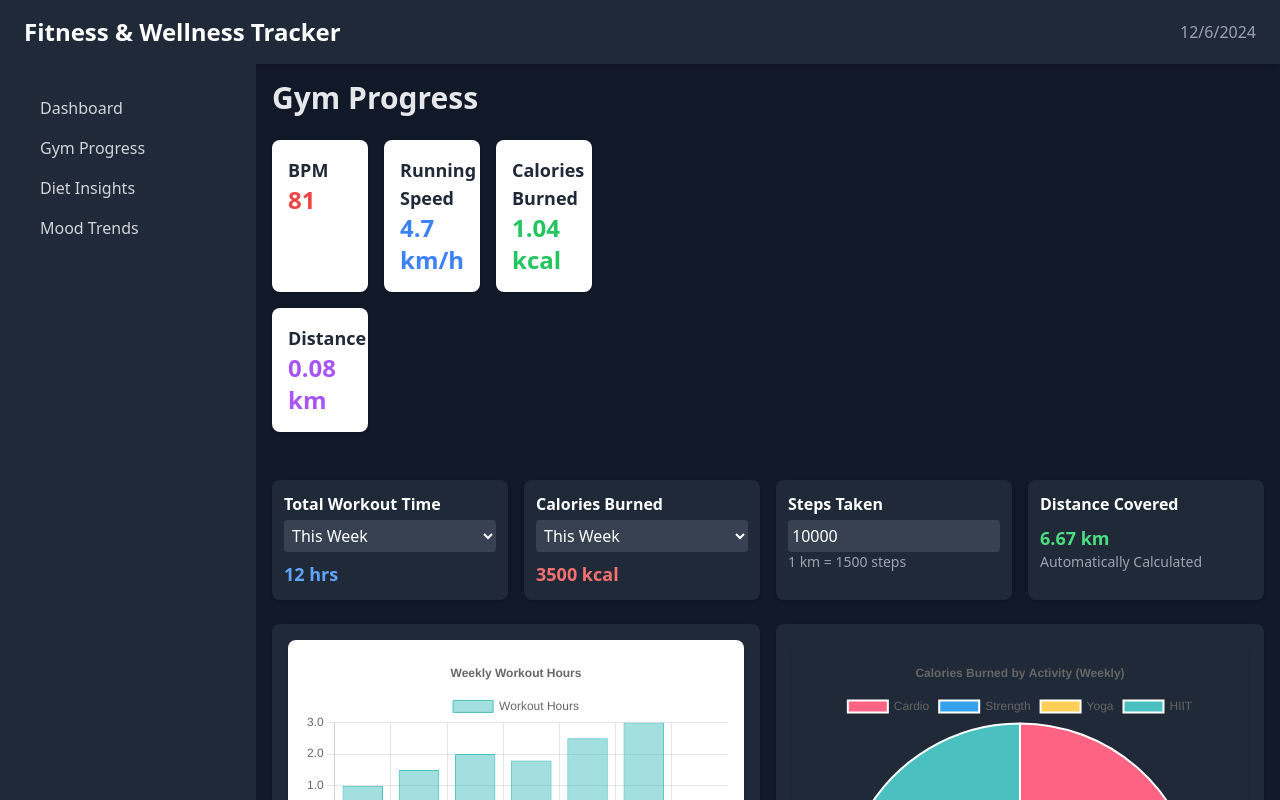
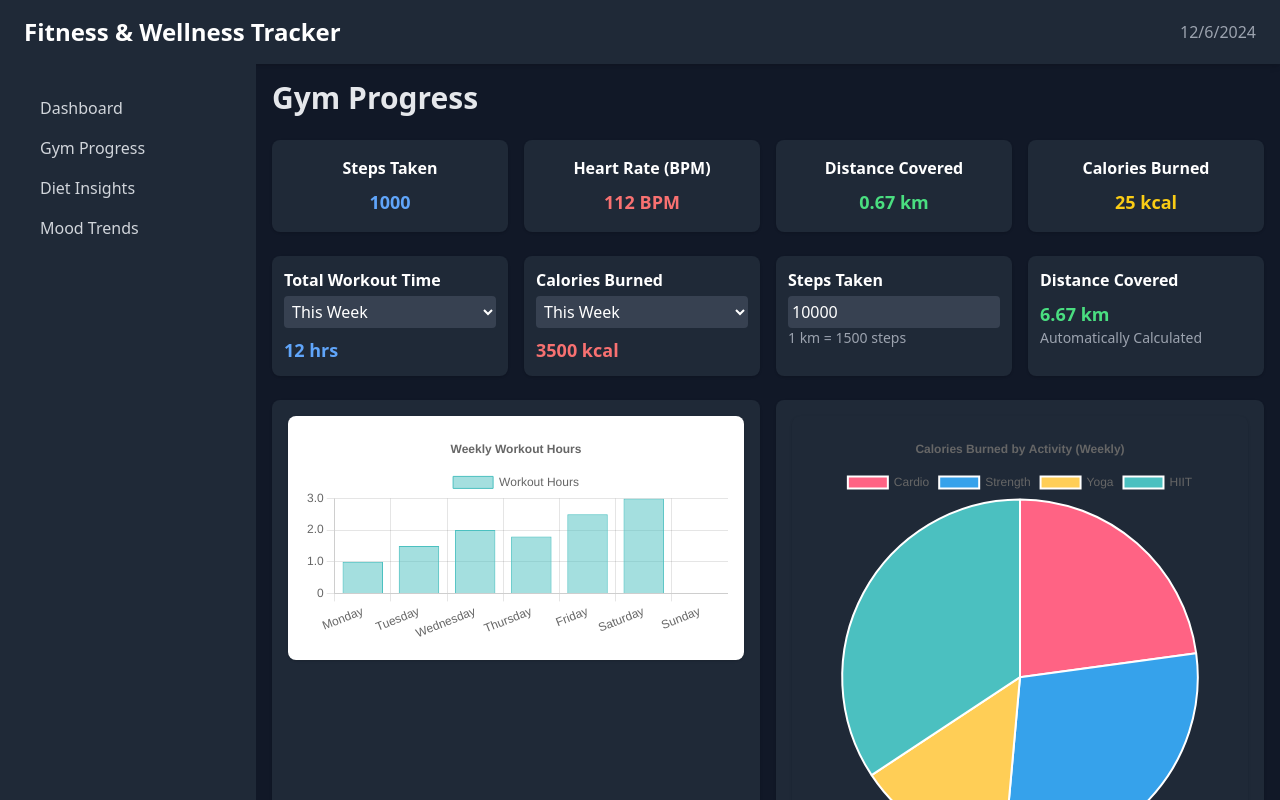
Before and after one commit to MagdalenaZh/wellness-dashboard-app, a React (Vite) app: page /gym-progress in a window 1280 px wide. Shown: the top 800 px of the page. Built offline with nearby package versions, Linux system fonts and the light colour scheme.

Commit message:
fix live data component functionality and css

```diff
--- a/src/components/BarChart.jsx
+++ b/src/components/BarChart.jsx
@@ -33,7 +33,7 @@ const BarChart = () => {
     datasets: [
       {
         label: "Workout Hours",
-        data: [1, 1.5, 2, 1.8, 2.5, 3, 0], // Example data
+        data: [1, 1.5, 2, 1.8, 2.5, 3, 0], // example data
         backgroundColor: "rgba(75, 192, 192, 0.5)",
         borderColor: "rgba(75, 192, 192, 1)",
         borderWidth: 1,
--- a/src/components/BulletGraph.jsx
+++ b/src/components/BulletGraph.jsx
@@ -25,19 +25,19 @@ const BulletGraph = () => {
     datasets: [
       {
         label: "Consumed",
-        data: [1800], // Example data
+        data: [1800], // example data
         backgroundColor: "rgba(54, 162, 235, 0.5)",
       },
       {
         label: "Goal",
-        data: [2000], // Example goal
+        data: [2000], // example goal
         backgroundColor: "rgba(75, 192, 192, 0.5)",
       },
     ],
   };
 
   const options = {
-    indexAxis: "y", // This makes the bar chart horizontal
+    indexAxis: "y",
     plugins: {
       legend: { position: "right" },
       title: { display: true, text: "Calories Consumed vs. Goal" },
--- a/src/components/LiveData.jsx
+++ /dev/null
@@ -1,22 +0,0 @@
-import React, { useState, useEffect } from "react";
-
-const LiveData = () => {
-  const [steps, setSteps] = useState(0);
-
-  useEffect(() => {
-    const interval = setInterval(() => {
-      setSteps((prev) => prev + Math.floor(Math.random() * 100)); // Random increment
-    }, 1000);
-
-    return () => clearInterval(interval);
-  }, []);
-
-  return (
-    <div className="bg-white p-4 shadow rounded-lg text-center">
-      <h2 className="text-lg font-semibold">Live Steps</h2>
-      <p className="text-2xl font-bold">{steps}</p>
-    </div>
-  );
-};
-
-export default LiveData;
--- a/src/components/LiveExerciseData.jsx
+++ b/src/components/LiveExerciseData.jsx
@@ -2,51 +2,87 @@ import React, { useState, useEffect } from "react";
 
 const LiveExerciseData = () => {
   const [data, setData] = useState({
-    bpm: 80, // Initial BPM
-    speed: 6.0, // Initial speed in km/h
-    calories: 0, // Initial calories burned
-    distance: 0, // Initial distance in km
+    steps: 1000, // Start at 1000 steps
+    bpm: 75, // Initial BPM
+    distance: (1000 / 1500).toFixed(2), // Initial distance in kilometers
+    calories: 25, // Starting calories burned (1000 steps = 25 calories)
   });
 
   useEffect(() => {
-    const interval = setInterval(() => {
+    // Steps update every 15 seconds
+    const stepsInterval = setInterval(() => {
       setData((prevData) => ({
-        bpm: Math.floor(Math.random() * 40) + 80, // Random BPM: 80-120
-        speed: (Math.random() * 6 + 4).toFixed(1), // Random Speed: 4-10 km/h
-        calories: prevData.calories + Math.random() * 0.5, // Increment Calories
-        distance: prevData.distance + Math.random() * 0.05, // Increment Distance
+        ...prevData,
+        steps: prevData.steps + Math.floor(Math.random() * (23 - 15 + 1) + 15), // Increment steps by 15–23
       }));
-    }, 1000); // Update every second
+    }, 15000);
 
-    return () => clearInterval(interval);
+    // BPM update every 5 seconds
+    const bpmInterval = setInterval(() => {
+      setData((prevData) => ({
+        ...prevData,
+        bpm: Math.floor(Math.random() * (120 - 80 + 1) + 80), // Random BPM between 80–120
+      }));
+    }, 5000);
+
+    // Distance update every 10 seconds
+    const distanceInterval = setInterval(() => {
+      setData((prevData) => ({
+        ...prevData,
+        distance: (
+          parseFloat(prevData.distance) +
+          (Math.random() * (0.014 - 0.01) + 0.01)
+        ).toFixed(2), // Increment distance (10-14 meters per second in km)
+      }));
+    }, 10000);
+
+    // Calories burned updates every 40 steps
+    const caloriesInterval = setInterval(() => {
+      setData((prevData) => ({
+        ...prevData,
+        calories: prevData.calories + 1, // 1 calorie per 40 steps
+      }));
+    }, 15000);
+
+    // Cleanup intervals on component unmount
+    return () => {
+      clearInterval(stepsInterval);
+      clearInterval(bpmInterval);
+      clearInterval(distanceInterval);
+      clearInterval(caloriesInterval);
+    };
   }, []);
 
   return (
-    <section className="grid grid-cols-1 sm:grid-cols-3 gap-4 mb-6">
-      <div className="bg-white p-4 shadow rounded-lg">
-        <h2 className="text-lg font-semibold text-gray-800">BPM</h2>
-        <p className="text-2xl font-bold text-red-500">{data.bpm}</p>
+    <div className="flex justify-between gap-4 w-full">
+      {/* Steps Taken */}
+      <div className="flex-1 bg-gray-800 p-4 shadow rounded-lg text-center">
+        <h2 className="text-md font-semibold text-white">Steps Taken</h2>
+        <p className="text-lg font-bold text-blue-400 mt-2">{data.steps}</p>
       </div>
 
-      <div className="bg-white p-4 shadow rounded-lg">
-        <h2 className="text-lg font-semibold text-gray-800">Running Speed</h2>
-        <p className="text-2xl font-bold text-blue-500">{data.speed} km/h</p>
+      {/* BPM */}
+      <div className="flex-1 bg-gray-800 p-4 shadow rounded-lg text-center">
+        <h2 className="text-md font-semibold text-white">Heart Rate (BPM)</h2>
+        <p className="text-lg font-bold text-red-400 mt-2">{data.bpm} BPM</p>
       </div>
 
-      <div className="bg-white p-4 shadow rounded-lg">
-        <h2 className="text-lg font-semibold text-gray-800">Calories Burned</h2>
-        <p className="text-2xl font-bold text-green-500">
-          {data.calories.toFixed(2)} kcal
+      {/* Distance Covered */}
+      <div className="flex-1 bg-gray-800 p-4 shadow rounded-lg text-center">
+        <h2 className="text-md font-semibold text-white">Distance Covered</h2>
+        <p className="text-lg font-bold text-green-400 mt-2">
+          {data.distance} km
         </p>
       </div>
 
-      <div className="bg-white p-4 shadow rounded-lg">
-        <h2 className="text-lg font-semibold text-gray-800">Distance</h2>
-        <p className="text-2xl font-bold text-purple-500">
-          {data.distance.toFixed(2)} km
+      {/* Calories Burned */}
+      <div className="flex-1 bg-gray-800 p-4 shadow rounded-lg text-center">
+        <h2 className="text-md font-semibold text-white">Calories Burned</h2>
+        <p className="text-lg font-bold text-yellow-400 mt-2">
+          {data.calories} kcal
         </p>
       </div>
-    </section>
+    </div>
   );
 };
 
--- a/src/pages/GymProgress.jsx
+++ b/src/pages/GymProgress.jsx
@@ -27,10 +27,12 @@ const GymProgress = () => {
           <h1 className="text-3xl font-bold mb-6 text-gray-200">
             Gym Progress
           </h1>
- {/* Live Data Component */}
- <div className="grid grid-cols-1 sm:grid-cols-2 lg:grid-cols-3 gap-4 mb-6">
+          {/* Live Data Component */}
+          {/* Live Exercise Data Section */}
+          <div className="flex flex-wrap justify-between gap-4 mb-6">
             <LiveExerciseData />
           </div>
+
           {/* KPIs Section */}
           <div className="grid grid-cols-1 sm:grid-cols-2 lg:grid-cols-4 gap-4 mb-6">
             <div className="bg-gray-800 p-3 shadow rounded-lg max-w-sm">
```
Also changed, not shown: src/pages/Dashboard.jsx (+4 -10 lines).
